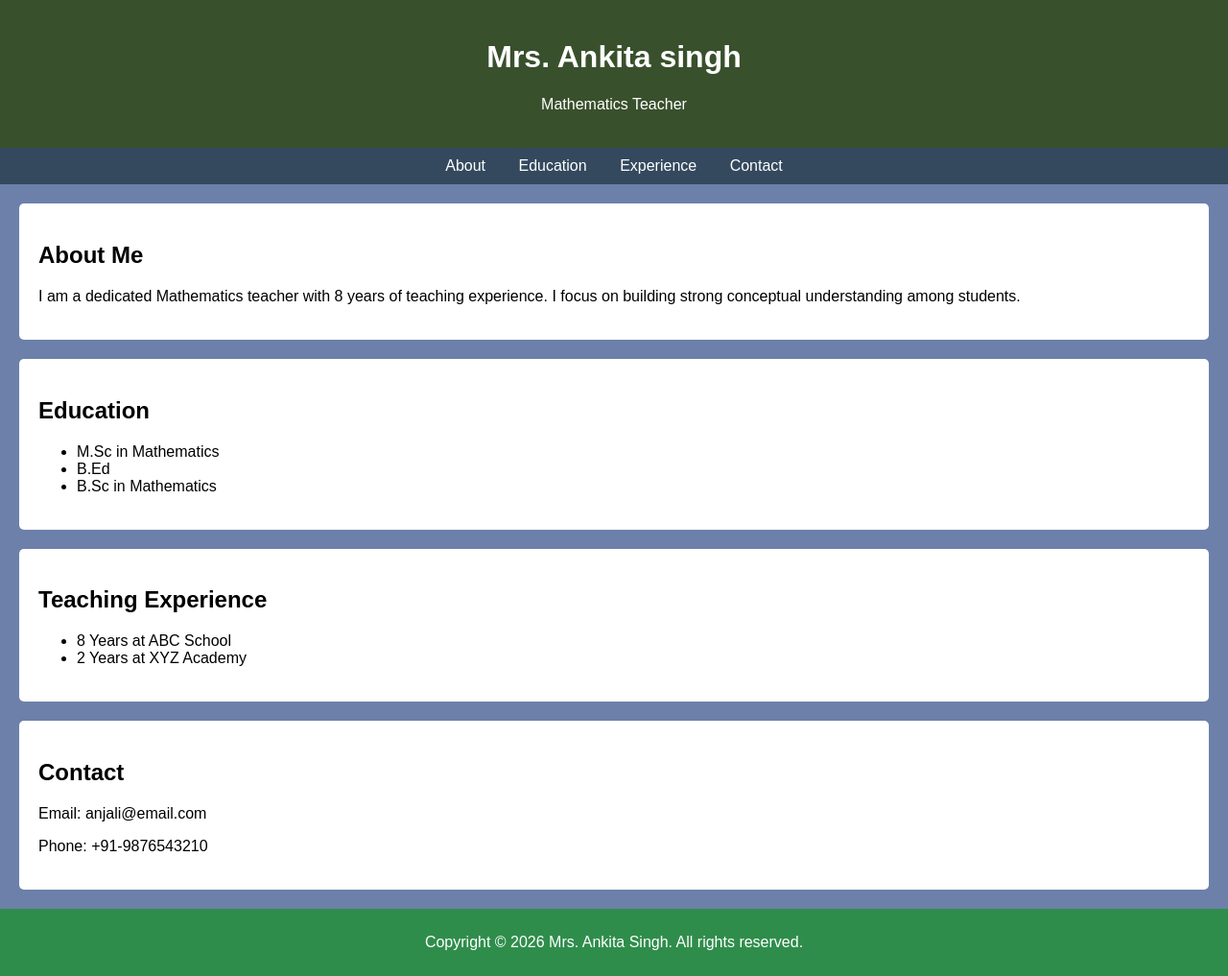
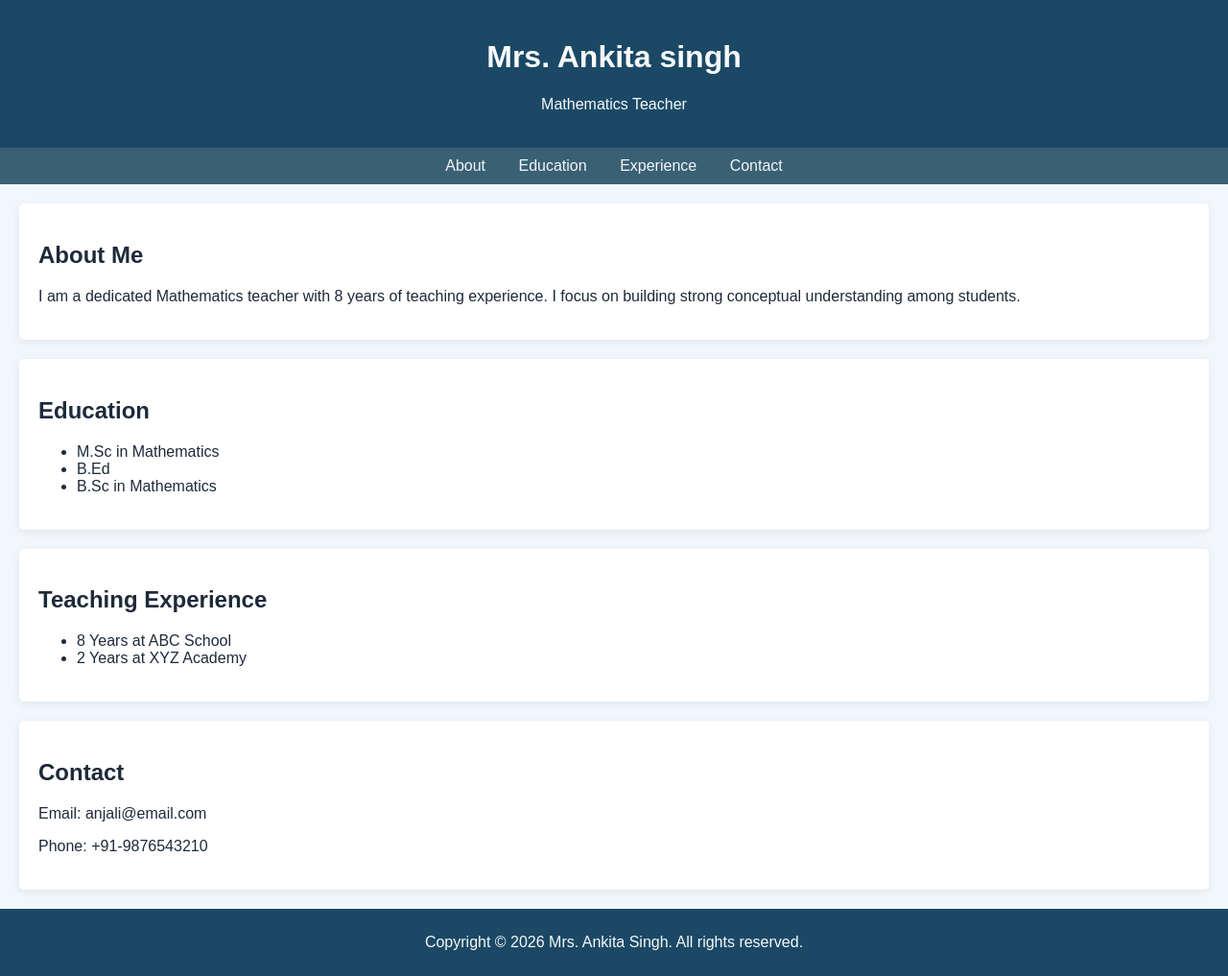
Before and after one commit to khushisingh892210-create/webtechnlogy-project, a PHP site: page /experiment3.html in a window 1280 px wide. Shown: the whole page at 96% size. Run offline with PHP 8.4, Linux system fonts and the light colour scheme.

Commit message:
Revise CSS styles for improved aesthetics

```diff
--- a/experiment3style.css
+++ b/experiment3style.css
@@ -2,24 +2,25 @@ body {
     font-family: Arial, sans-serif;
     margin: 0;
     padding: 0;
-    background-color: #6c80aa;
+    background-color: #f2f7fb;
+    color: #1e2a3a;
 }
 
 header {
-    background-color: #39502c;
-    color: white;
+    background-color: #1b4965;
+    color: #f7f9fb;
     text-align: center;
     padding: 20px;
 }
 
 nav {
-    background-color: #34495e;
+    background-color: #3a6073;
     text-align: center;
     padding: 10px;
 }
 
 nav a {
-    color: white;
+    color: #f2f7fb;
     text-decoration: none;
     margin: 0 15px;
 }
@@ -27,13 +28,14 @@ nav a {
 section {
     padding: 20px;
     margin: 20px;
-    background-color: rgb(255, 255, 255);
+    background-color: #ffffff;
     border-radius: 5px;
+    box-shadow: 0 2px 8px rgba(0, 0, 0, 0.08);
 }
 
 footer {
     text-align: center;
-    background-color: #2f8d4b;
-    color: white;
+    background-color: #1b4965;
+    color: #f7f9fb;
     padding: 10px;
 }
```
